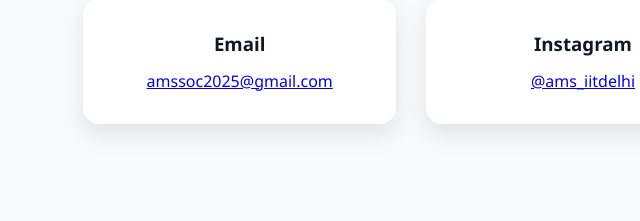
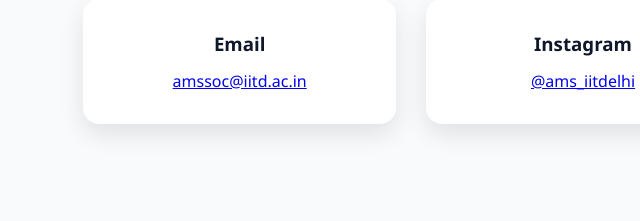
Before and after one commit to amssoc/ams, a plain HTML site: page contact.html in a window 1280 px wide. Shown: the part 333-554 px from the top of the page, 57-697 px from the left. Drawn offline with Linux system fonts and the light colour scheme.

Commit message:
Update contact.html
update ams email id

```diff
--- a/contact.html
+++ b/contact.html
@@ -28,8 +28,8 @@
         <div class="contact-card">
             <h3>Email</h3>
             <p>
-                <a href="mailto:amssoc2025@gmail.com">
-                    amssoc2025@gmail.com
+                <a href="mailto:aamssoc@iitd.ac.in">
+                    amssoc@iitd.ac.in
                 </a>
             </p>
         </div>
```
